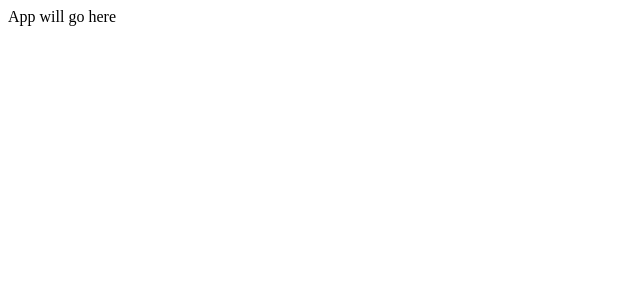
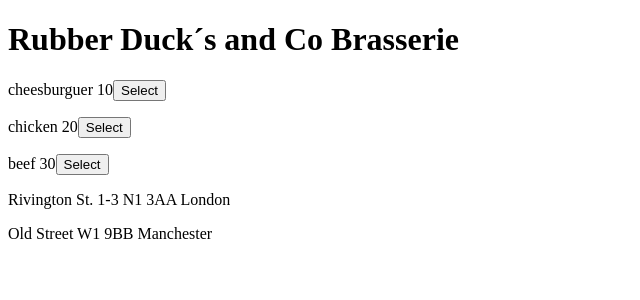
Before and after one commit to constructorlabs/project-restaurant, a React app: page / in a window 1280 px wide. Shown: the top 300 px of the page, without its empty margins (0-640 px from the left). Built offline with nearby package versions, Linux system fonts and the light colour scheme.

Commit message:
Initial commit - displays list of menus & 2 locations

```diff
--- a/index.html
+++ b/index.html
@@ -3,7 +3,7 @@
   <head>
     <meta charset="UTF-8" />
     <link rel="stylesheet" href="style.css">
-    <title>Hello World</title>
+    <title> Project Restaurant</title>
   </head>
   <body>
     <div id="root"></div>
--- a/src/components/App.js
+++ b/src/components/App.js
@@ -1,17 +1,43 @@
-import React from 'react';
+import React from "react";
+import MenuItem from "./MenuItem";
+import Location from "./Location";
+import Header from "./Header";
 
 class App extends React.Component {
-  constructor(){
-    super();
+  constructor(props) {
+    super(props);
+
+    this.state = {
+      menu: [
+        { id: 1, name: "cheesburguer", price: 10 },
+        { id: 2, name: "chicken", price: 20 },
+        { id: 3, name: "beef", price: 30 }
+      ],
+      location: [
+        { id:1, address: "Rivington St. 1-3", postcode: "N1 3AA", city: "London" },
+        { id:2, address: "Old Street", postcode: "W1 9BB", city: "Manchester" }
+      ]
+    };
   }
 
-  render(){
+  render() {
     return (
-      <div>
-        App will go here
+      <div className="appContent">
+        <Header name="Rubber Duck´s and Co Brasserie" />
+        {/* <MenuItem item={{ id: 1, name: "cheesburguer", price: 10 }} /> */}
+        <MenuItem item={this.state.menu}/>
+        <Location location={this.state.location}/>
+
       </div>
-    )
+    );
   }
 }
 
 export default App;
+
+
+{/* // location={{
+          //   address: "Rivington St. 1-3",
+          //   postcode: "N1 3AA",
+          //   city: "London"
+          // }} */}
--- /dev/null
+++ b/src/components/Header.js
@@ -0,0 +1,12 @@
+import React from "react";
+
+
+function Header(props) {
+  return (
+    <div className="header">
+      <h1>{props.name}</h1>
+    </div>
+  );
+}
+
+export default Header;
--- /dev/null
+++ b/src/components/Location.js
@@ -0,0 +1,24 @@
+import React from "react";
+
+function Location(props) {
+  const { location } = props;
+  return (
+  <div className="location">
+    {location.map(function(element) {
+      return (
+        <p key={element.id}>
+          {element.address} {element.postcode} {element.city}
+        </p>
+      );
+    })}
+  </div>
+  );
+}
+
+export default Location;
+
+{
+  /* <p>Street :{props.location.address}</p>
+      <p>Postcode : {props.location.postcode}</p>
+      <p>City : {props.location.city}</p> */
+}
--- /dev/null
+++ b/src/components/MenuItem.js
@@ -0,0 +1,22 @@
+import React from "react";
+
+function MenuItem(props) {
+
+  const { item } = props;
+  return (
+    <div className="menuItem">
+      {item.map(function(element) {
+        return <p key={element.name}>{element.name} {element.price}
+                  <button>Select</button>
+                </p>;
+      })}
+
+
+      {/* <p>Menu Id : {props.id}</p>
+      <p> Meal : {props.name}</p>
+      <p>Price :{props.price}</p> */}
+    </div>
+  );
+}
+
+export default MenuItem;
```
Also changed, not shown: 1 other file (tests, documents, lock files or other folders).
